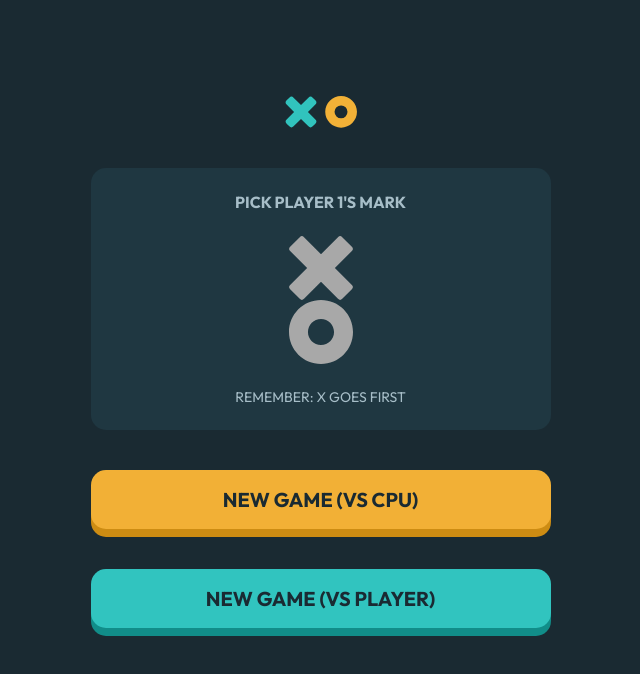
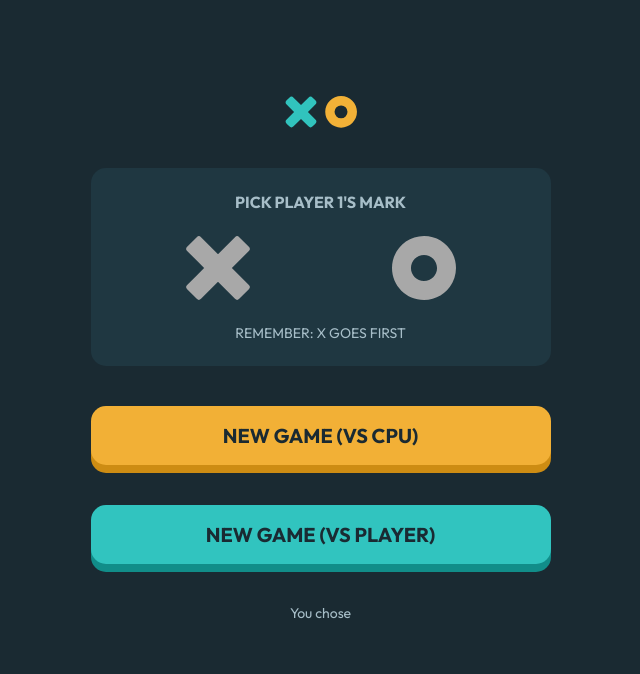
Before and after one commit to pcrescini/tic-tac-toe, a Next.js app: page / in a window 1280 px wide. Shown: the top 674 px of the page, without its empty margins (312-952 px from the left). Built offline with nearby package versions, Linux system fonts and the light colour scheme; a web font is replaced by a local one.

Commit message:
update: TicTacToe, SelectPlayerMark, GameStart components

```diff
--- a/src/app/page.js
+++ b/src/app/page.js
@@ -1,12 +1,12 @@
 import React from 'react';
 
-import GameStart from '@/components/GameStart';
+import TicTacToe from '@/components/TicTacToe';
 import styles from './page.module.scss';
 
 export default function Home() {
   return (
     <main className={styles.main}>
-      <GameStart />
+      <TicTacToe />
     </main>
   );
 }
--- a/src/components/GameStart/GameStart.js
+++ b/src/components/GameStart/GameStart.js
@@ -7,20 +7,22 @@ import SelectPlayerMark from '@/components/SelectPlayerMark';
 import styles from './GameStart.module.scss';
 
 export default function GameStart() {
-  const [isEnabled, setIsEnabled] = React.useState(false);
-
+  const [playerMark, setPlayerMark] = React.useState();
+  console.log(playerMark);
   return (
     <div className={styles.container}>
       <Logo />
       <div className={styles.card}>
         <strong>Pick Player 1's Mark</strong>
-        <SelectPlayerMark value={isEnabled} onChange={setIsEnabled} />
+        <SelectPlayerMark value={playerMark} setPlayerMark={setPlayerMark} />
         <span className={styles.note}>Remember: X Goes First</span>
       </div>
       <button className={clsx('primary', 'large')}>New Game (vs CPU)</button>
       <button className={clsx('secondary', 'large')}>
         New Game (vs Player)
       </button>
+
+      <p>You chose {playerMark} </p>
     </div>
   );
 }
--- a/src/components/SelectPlayerMark/SelectPlayerMark.js
+++ b/src/components/SelectPlayerMark/SelectPlayerMark.js
@@ -7,11 +7,35 @@ import OMarkIcon from '@/components/OMarkIcon';
 
 import styles from './SelectPlayerMark.module.scss';
 
-export default function SelectPlayerMark({ value, onChange, ...delegated }) {
+export default function SelectPlayerMark({ value, setPlayerMark }) {
   return (
     <div className={styles.selectMark}>
-      <XMarkIcon />
-      <OMarkIcon />
+      <input
+        type='radio'
+        name='player-mark'
+        id='player-mark-x'
+        value='X'
+        checked={value === 'X'}
+        onChange={(event) => {
+          setPlayerMark(event.target.value);
+        }}
+      />
+      <label htmlFor='player-mark-x'>
+        <XMarkIcon />
+      </label>
+      <input
+        type='radio'
+        name='player-mark'
+        id='player-mark-o'
+        value='O'
+        checked={value === 'O'}
+        onChange={(event) => {
+          setPlayerMark(event.target.value);
+        }}
+      />
+      <label htmlFor='player-mark-o'>
+        <OMarkIcon />
+      </label>
     </div>
   );
 }
--- a/src/components/SelectPlayerMark/SelectPlayerMark.module.scss
+++ b/src/components/SelectPlayerMark/SelectPlayerMark.module.scss
@@ -23,6 +23,38 @@
 }
 
 .selectMark {
+  display: flex;
+  width: 100%;
+  align-items: center;
+  justify-content: center;
+  border-radius: $global-border-radius;
+
+  input[type='radio'] {
+    display: none;
+  }
+
+  label {
+    display: flex;
+    align-items: center;
+    justify-content: center;
+    cursor: pointer;
+    text-align: center;
+    width: 100%;
+    border-radius: $global-border-radius;
+  }
+
+  input:checked {
+    & + label {
+      background-color: $silver;
+
+      svg {
+        path {
+          fill: $dark-navy;
+        }
+      }
+    }
+  }
+
   svg {
     path {
       fill: #a8a8a8;
--- a/src/components/TicTacToe/TicTacToe.js
+++ b/src/components/TicTacToe/TicTacToe.js
@@ -1,5 +1,11 @@
 import React from 'react';
 
+import GameStart from '@/components/GameStart';
+
 export default function TicTacToe() {
-  return <div>Game</div>;
+  return (
+    <div>
+      <GameStart />
+    </div>
+  );
 }
```
